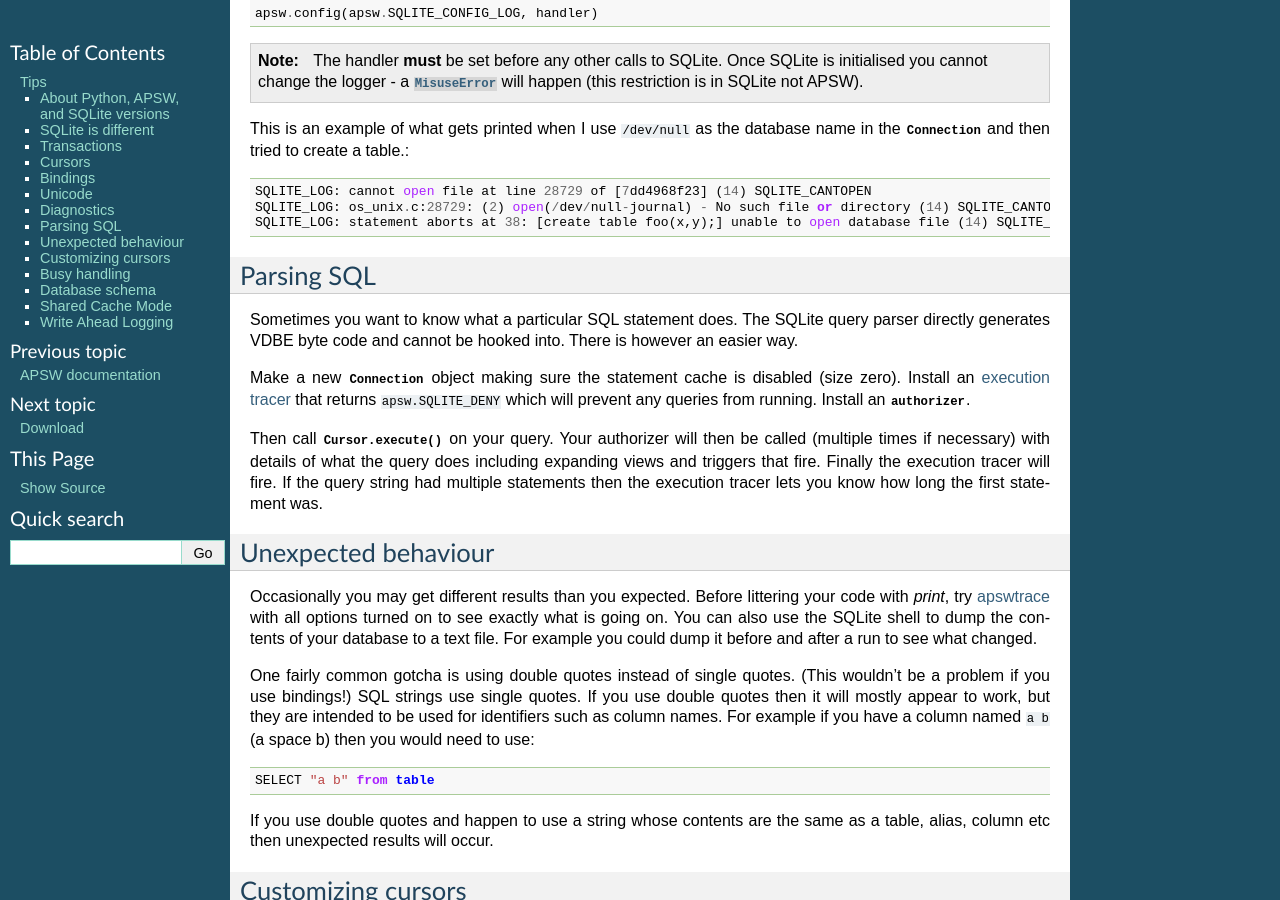
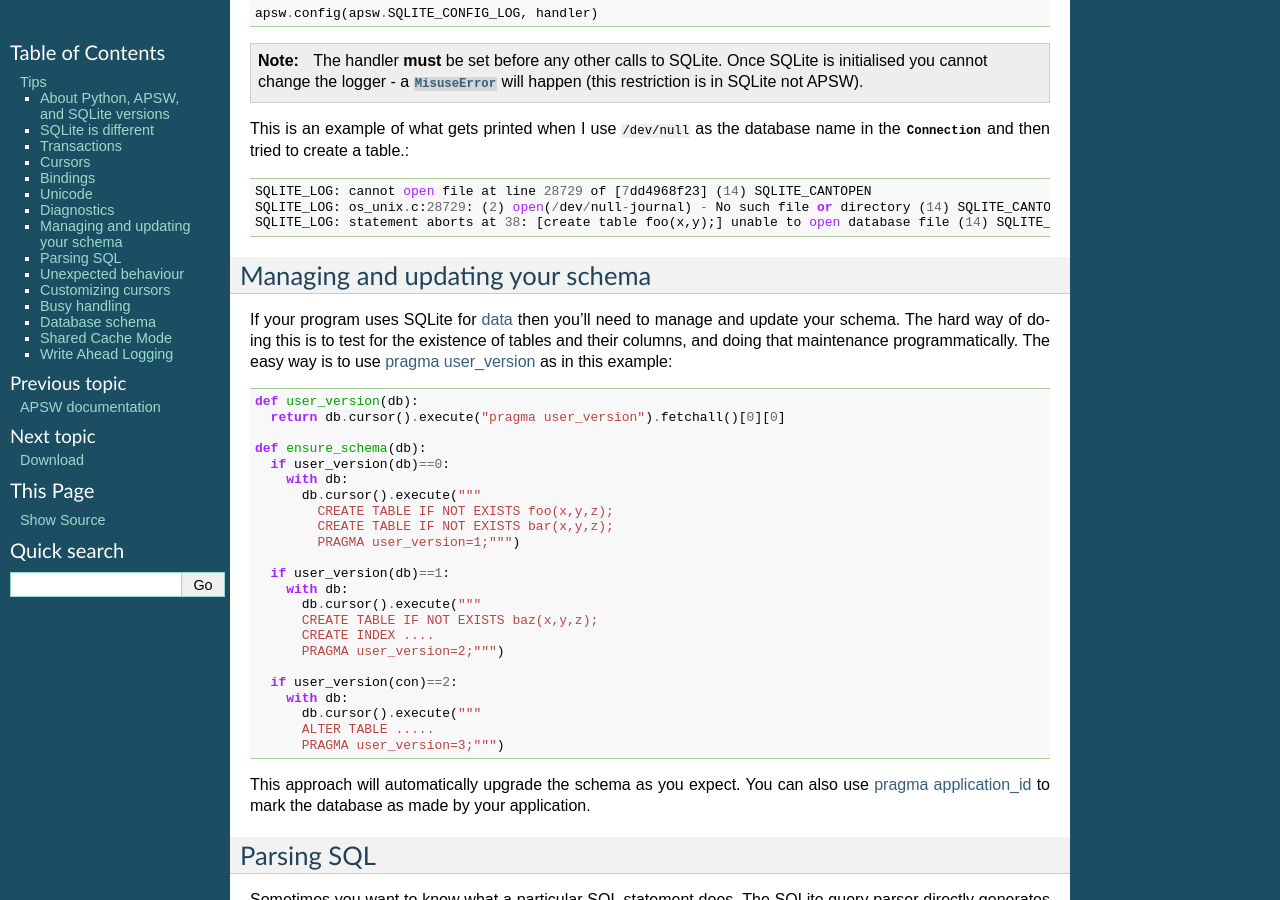
Before and after one commit to rogerbinns/apsw, a Sphinx documentation site: the page built from doc/tips.rst, in a window 1280 px wide and 900 px high, scrolled down 2442 px. Built offline with Sphinx 7.4.7, drawn with Linux system fonts in a browser that asks for light colours; pages that are not in the unit, such as notebooks, are missing from menus; the version number is read from the project's files by our own code.

Commit message:
Tip on how to maintain the schema

```diff
--- a/doc/tips.rst
+++ b/doc/tips.rst
@@ -182,6 +182,45 @@
     SQLITE_LOG: os_unix.c:28729: (2) open(/dev/null-journal) - No such file or directory (14) SQLITE_CANTOPEN
     SQLITE_LOG: statement aborts at 38: [create table foo(x,y);] unable to open database file (14) SQLITE_CANTOPEN
 
+Managing and updating your schema
+=================================
+
+If your program uses SQLite for `data
+<https://sqlite.org/appfileformat.html>`__ then you'll need to manage
+and update your schema.  The hard way of doing this is to test for the
+existence of tables and their columns, and doing that maintenance
+programmatically.  The easy way is to use `pragma user_version
+<https://sqlite.org/pragma.html#pragma_user_version>`__ as in this example::
+
+  def user_version(db):
+    return db.cursor().execute("pragma user_version").fetchall()[0][0]
+
+  def ensure_schema(db):
+    if user_version(db)==0:
+      with db:
+        db.cursor().execute("""
+          CREATE TABLE IF NOT EXISTS foo(x,y,z);
+          CREATE TABLE IF NOT EXISTS bar(x,y,z);
+          PRAGMA user_version=1;""")
+
+    if user_version(db)==1:
+      with db:
+        db.cursor().execute("""
+        CREATE TABLE IF NOT EXISTS baz(x,y,z);
+        CREATE INDEX ....
+        PRAGMA user_version=2;""")
+
+    if user_version(con)==2:
+      with db:
+        db.cursor().execute("""
+        ALTER TABLE .....
+        PRAGMA user_version=3;""")
+
+This approach will automatically upgrade the schema as you expect.
+You can also use `pragma application_id
+<https://sqlite.org/pragma.html#pragma_application_id>`__ to mark the
+database as made by your application.
+
 Parsing SQL
 ===========
 
```
